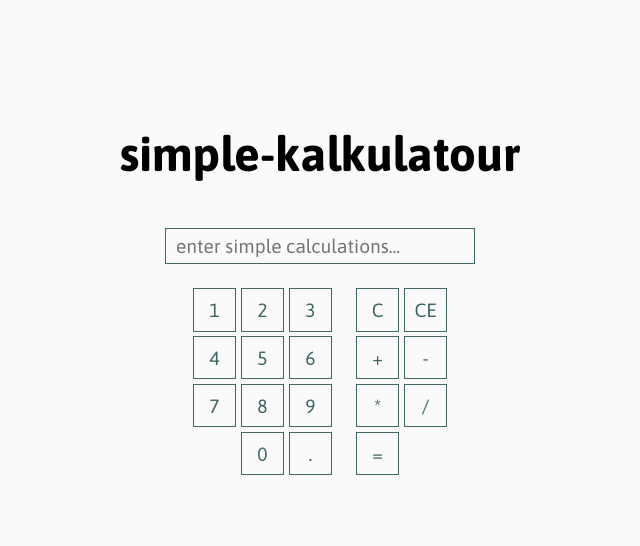
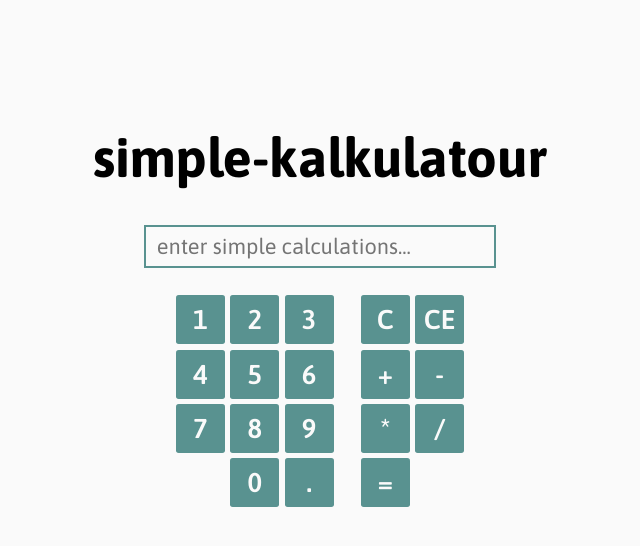
Before and after one commit to Geetguud/pweb-tugas, a plain HTML site: page index.html in a window 1280 px wide. Shown: the whole page, without its empty margins (320-960 px from the left). Drawn offline with Linux system fonts and the light colour scheme.

Commit message:
More CSS

```diff
--- a/style.css
+++ b/style.css
@@ -2,6 +2,8 @@
 
 :root {
     --siz: 1.8rem;
+    --theme-light: #fafafa;
+    --theme-dark: #599290;
 }
 
 html {
@@ -9,9 +11,14 @@ html {
     padding: 3em 1em;
     margin: auto;
     line-height: 1.75;
-    font-size: 1.5em;
+    font-size: 1.7em;
     font-family: 'Asap', sans-serif;
-    background-color: #fafafa;
+    background-color: var(--theme-light);
+}
+
+h1 {
+    text-align: center;
+    line-height: normal;
 }
 
 body {
@@ -26,7 +33,7 @@ button, input { font-family: 'Asap', sans-serif; }
     width: 12rem;
     font-size: 0.8rem;
     padding: 0.25rem 0.4rem;
-    border: 0.08rem solid #3e6665;
+    border: 0.08rem solid var(--theme-dark);
     background-color: transparent;
 }
 
@@ -52,13 +59,20 @@ button, input { font-family: 'Asap', sans-serif; }
 
 .keys {
     cursor: pointer;
-    border: 0.01rem solid #3e6665;
-    color: #3e6665;
-    background-color: transparent;
-    font-size: 0.8rem;
+    border: none;
+    background-color: var(--theme-dark);
+    color: var(--theme-light);
+    font-size: 1rem;
+    font-weight: 600;
+    border-radius: 0.1rem;
+    padding: 0;
 }
 
 .keys:hover {
-    background-color: #dddddd;
-    transition: background-color 0.3s;
+    transform: scale(1.1);
+    transition: transform 0.15s;
 }
+
+@media only screen and (max-width: 600px) {
+    html { font-size: 1.2em; }
+}
```
